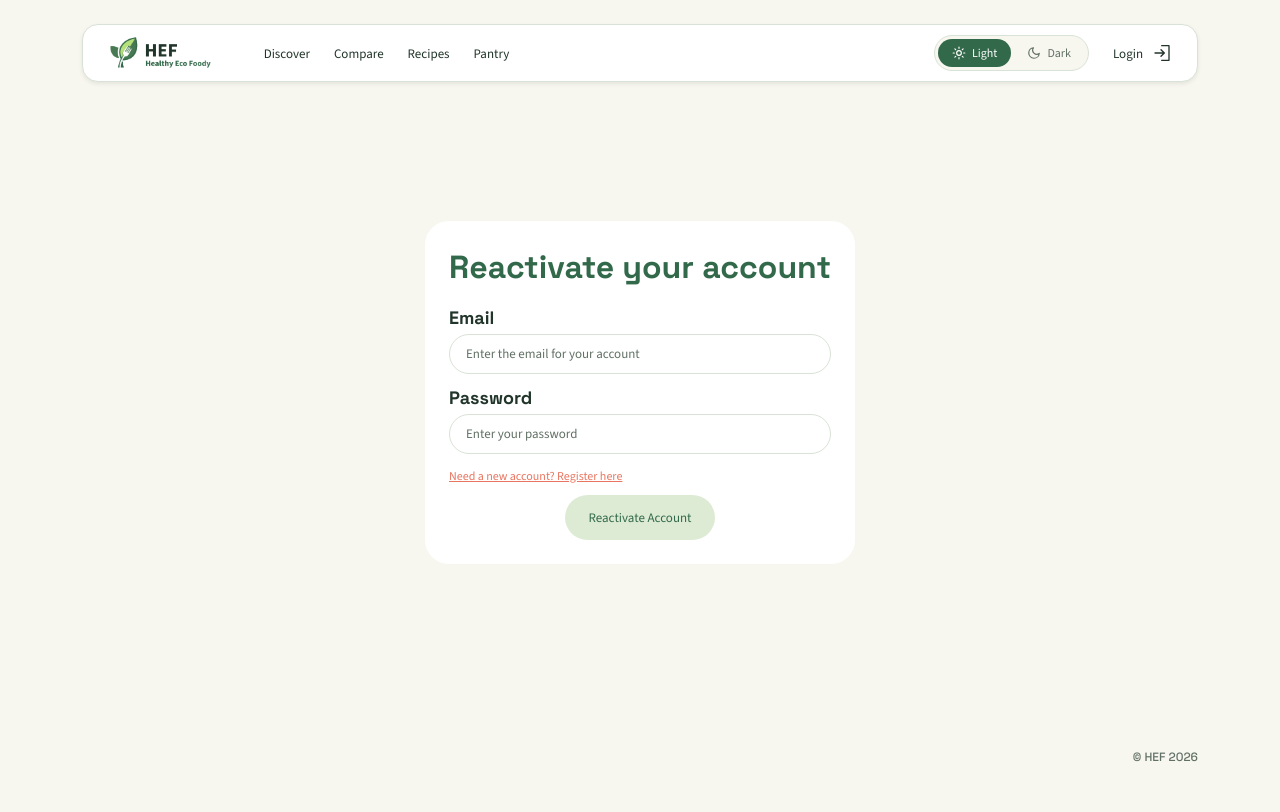
After one commit to PBP-D-Kelompok-13/Website-HEF, a Django app: page /reactivate/ in a window 1280 px wide. The commit adds this page. Run offline with Django 5.2, Linux system fonts and the light colour scheme.

Commit message:
feat: implement deactivating account feature

```diff
--- a/main/forms.py
+++ b/main/forms.py
@@ -1,6 +1,7 @@
 from django import forms
 from django.contrib.auth.forms import UserCreationForm, AuthenticationForm, PasswordChangeForm
 from .models import CustomUser
+from django.core.exceptions import ValidationError
 
 def style(field, placeholder):
     field.widget.attrs.update({'class': 'hef-input', 'placeholder': placeholder})
@@ -52,3 +53,33 @@ class ProfileDetailsForm(forms.ModelForm):
         style(self.fields["email"], "Enter your email")
         style(self.fields["date_of_birth"], "DD/MM/YYYY")
         self.fields["date_of_birth"].label = "Date of Birth"
+
+class ReactivationForm(forms.Form):
+    email = forms.EmailField(label="Email")
+    password = forms.CharField(
+        label="Password",
+        widget=forms.PasswordInput,
+    )
+
+    error_message = "Email or password is incorrect, or this account cannot be reactivated."
+
+    def __init__(self, *args, **kwargs):
+        super().__init__(*args, **kwargs)
+        style(self.fields["email"], "Enter the email for your account")
+        style(self.fields["password"], "Enter your password")
+        self.user = None
+
+    def clean(self):
+        cleaned_data = super().clean()
+        email = cleaned_data.get("email")
+        password = cleaned_data.get("password")
+
+        if email and password:
+            user = CustomUser.objects.filter(email__iexact=email).first()
+
+            if user is None or user.is_active or not user.check_password(password):
+                raise ValidationError(self.error_message)
+
+            self.user = user
+
+        return cleaned_data
--- a/main/urls.py
+++ b/main/urls.py
@@ -13,4 +13,6 @@ urlpatterns = [
     path("profile/details/", show_profile_details, name="show_profile_details"),
     path("profile/edit/", edit_profile_details, name="edit_profile_details"),
     path("profile/change-password/", change_password, name="change_password"),
+    path("reactivate/", reactivate_account, name="reactivate_account"),
+    path("profile/deactivate/", deactivate_account, name="deactivate_account"),
 ]
--- a/main/views.py
+++ b/main/views.py
@@ -6,6 +6,7 @@ from .forms import (
     CustomAuthenticationForm,
     ProfileDetailsForm,
     CustomPasswordChangeForm,
+    ReactivationForm,
 )
 from django.contrib.auth.decorators import login_required
 from django.shortcuts import redirect
@@ -59,6 +60,21 @@ def login_account(request):
         return redirect('main:show_landing_page')
 
     return render(request, 'pages/login.html', {'form': form})
+
+def reactivate_account(request):
+    if request.user.is_authenticated:
+        return redirect("main:show_landing_page")
+
+    form = ReactivationForm(request.POST if request.method == "POST" else None)
+
+    if request.method == "POST" and form.is_valid():
+        user = form.user
+        user.is_active = True
+        user.save(update_fields=["is_active"])
+        messages.success(request, "Your account has been reactivated. Please log in.")
+        return redirect("main:login_account")
+
+    return render(request, "pages/reactivate_account.html", {"form": form})
 
 @require_POST
 def logout_account(request):
@@ -134,3 +150,15 @@ def change_password(request):
         "partials/profile_change_password.html",
         {"form": form},
     )
+
+@login_required
+@require_POST
+def deactivate_account(request):
+    user = request.user
+    user.is_active = False
+    user.save(update_fields=["is_active"])
+
+    logout(request)
+    messages.success(request, "Your account has been deactivated.")
+
+    return redirect("main:show_landing_page")
--- a/static/css/auth.css
+++ b/static/css/auth.css
@@ -62,8 +62,8 @@
 .hef-field:has(.hef-error) .hef-input { border-color: var(--hef-brand-watermelon); }
 
 .hef-switch-link {
-  display: inline-block;
-  margin: 4px 0 16px;
+  display: block;
+  margin: 4px 0 8px;
   font-family: 'Source Sans 3', sans-serif;
   font-size: 12px;
   color: var(--hef-brand-watermelon-text);
--- /dev/null
+++ b/templates/pages/reactivate_account.html
@@ -0,0 +1,34 @@
+{% extends 'base.html' %}
+{% load static %}
+
+{% block title %}Reactivate Account | Healthy Eco Foody{% endblock %}
+
+{% block head %}
+<link rel="stylesheet" href="{% static 'css/auth.css' %}">
+{% endblock %}
+
+{% block content %}
+<main class="container auth-page-shell">
+  <section class="hef-auth-card" aria-labelledby="reactivate-page-title">
+    <form method="post" action="{% url 'main:reactivate_account' %}">
+      {% csrf_token %}
+      <h1 class="hef-auth-title" id="reactivate-page-title">Reactivate your account</h1>
+
+      {% include "components/_field.html" with field=form.email %}
+      {% include "components/_field.html" with field=form.password %}
+
+      {% for error in form.non_field_errors %}
+        <p class="hef-error">{{ error }}</p>
+      {% endfor %}
+
+      <a href="{% url 'main:register_account' %}" class="hef-switch-link">
+        Need a new account? Register here
+      </a>
+
+      <div class="hef-auth-actions">
+        <button type="submit" class="btn-hef-secondary">Reactivate Account</button>
+      </div>
+    </form>
+  </section>
+</main>
+{% endblock %}
--- a/templates/pages/register.html
+++ b/templates/pages/register.html
@@ -28,6 +28,10 @@
         Already have an account? Click here to login!
       </a>
 
+      <a href="{% url 'main:reactivate_account' %}" class="hef-switch-link">
+        Deactivated your account? Reactivate your account
+      </a>
+
       <div class="hef-auth-actions">
         <button type="submit" class="btn-hef-secondary">Register</button>
       </div>
```
Also changed, not shown: main/tests/test_auth.py (+9 -0 lines), templates/pages/profile_page.html (+30 -0 lines).
